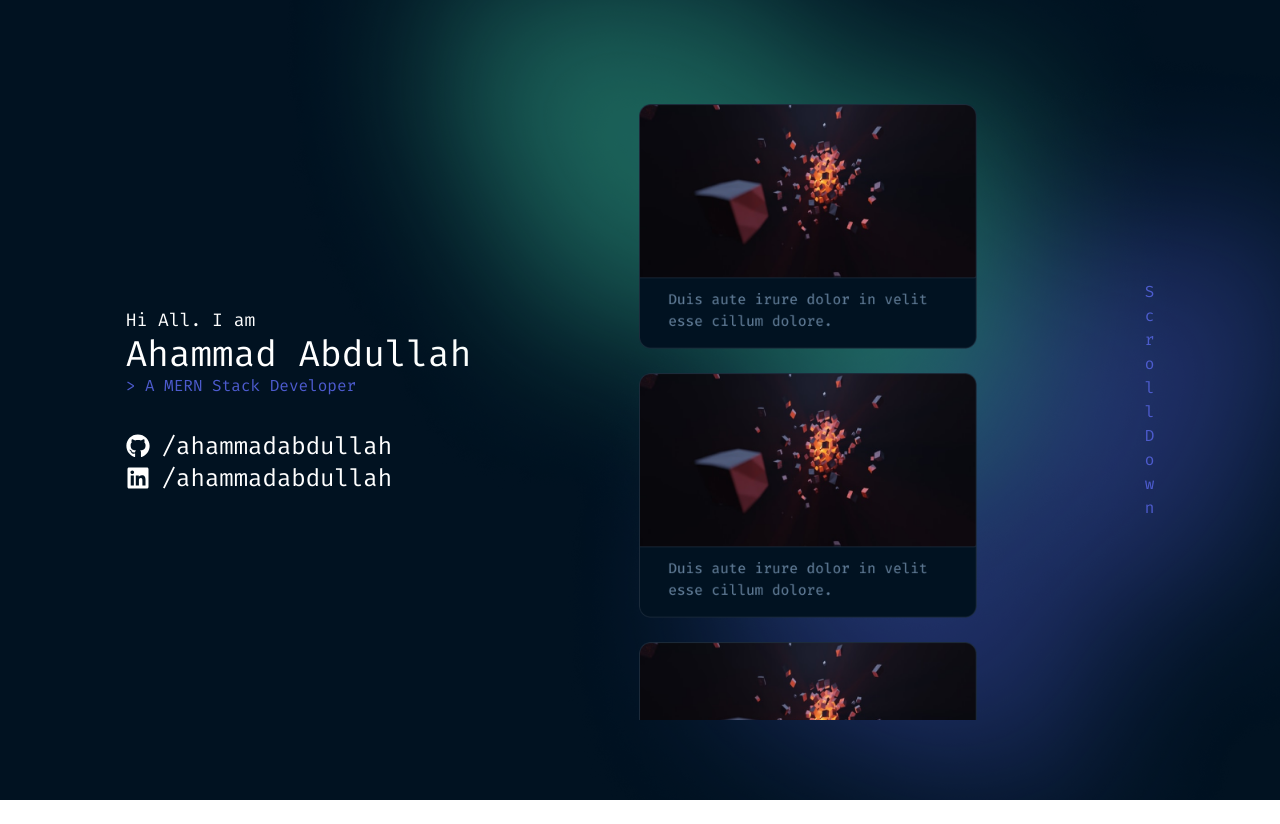
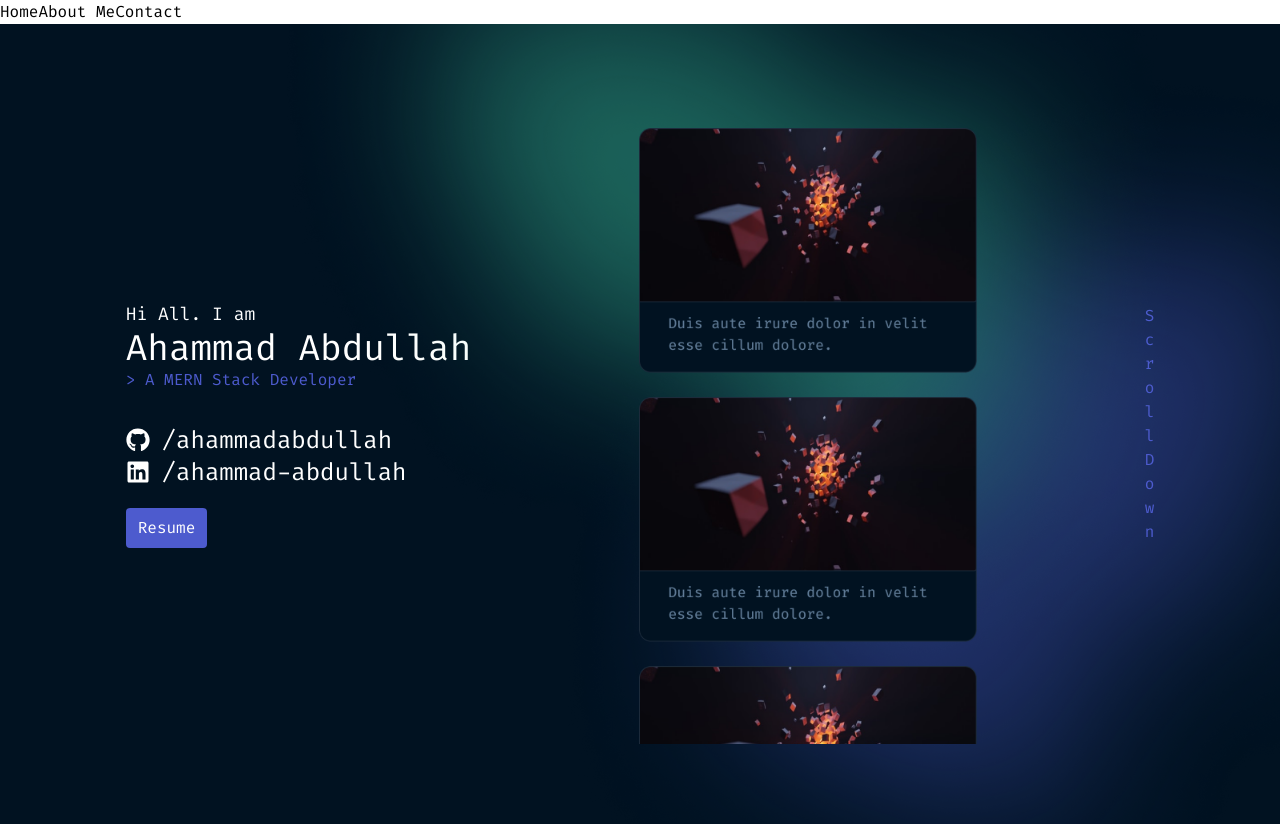
Before and after one commit to ahammadabdullah/portfolio, a React (Vite) app in the folder client/: page / in a window 1280 px wide. Before the commit the page ends 800 px from the top, so only its background shows below. Built offline with nearby package versions, Linux system fonts and the light colour scheme.

Commit message:
navbar added

```diff
--- /dev/null
+++ b/client/src/Components/Navbar.jsx
@@ -0,0 +1,13 @@
+import { NavLink } from "react-router-dom";
+
+const Navbar = () => {
+  return (
+    <div>
+      <NavLink to={"/"}>Home</NavLink>
+      <NavLink to={"/about-me"}>About Me</NavLink>
+      <NavLink to={"/contact"}>Contact</NavLink>
+    </div>
+  );
+};
+
+export default Navbar;
--- a/client/src/Components/Title.jsx
+++ b/client/src/Components/Title.jsx
@@ -1,6 +1,5 @@
 import { FaGithub, FaLinkedin } from "react-icons/fa";
-import { Link } from "react-router-dom";
-
+import resume from "../assets/_Resume Of Ahammad Abdullah.pdf";
 const Title = () => {
   return (
     <div className="text-white min-h-screen lg:min-h-0 flex flex-col justify-center">
@@ -24,9 +23,17 @@ const Title = () => {
             target="_blank"
             rel="noreferrer"
           >
-            <FaLinkedin /> <h3 className="pl-3">/ahammadabdullah</h3>
+            <FaLinkedin /> <h3 className="pl-3">/ahammad-abdullah</h3>
           </a>
         </div>
+      </div>
+      {/* download resume button  */}
+      <div>
+        <a href={resume} download={"resume_ahammadabdullah"}>
+          <button className="py-2 px-3 bg-highlight rounded mt-5 hover:bg-secondary">
+            Resume
+          </button>
+        </a>
       </div>
     </div>
   );
--- /dev/null
+++ b/client/src/Layout/LayoutV1.jsx
@@ -0,0 +1,13 @@
+import { Outlet } from "react-router-dom";
+import Navbar from "../Components/Navbar";
+
+const LayoutV1 = () => {
+  return (
+    <div>
+      <Navbar />
+      <Outlet />
+    </div>
+  );
+};
+
+export default LayoutV1;
--- /dev/null
+++ b/client/src/Pages/AboutMe.jsx
@@ -0,0 +1,9 @@
+const AboutMe = () => {
+  return (
+    <div>
+      <h3>About Me</h3>
+    </div>
+  );
+};
+
+export default AboutMe;
--- /dev/null
+++ b/client/src/Pages/Contact.jsx
@@ -0,0 +1,9 @@
+const Contact = () => {
+  return (
+    <div>
+      <h3>Contact Me </h3>
+    </div>
+  );
+};
+
+export default Contact;
--- a/client/src/index.css
+++ b/client/src/index.css
@@ -16,6 +16,9 @@
 /* Handle */
 ::-webkit-scrollbar-thumb {
     background-color: transparent;
+    /* background-color: #fff;
+    height: 40px;
+    border-radius: 12px; */
 }
 
 /* Handle on hover */
```
Also changed, not shown: client/src/Routes/Routes.jsx (+18 -1 lines), 1 other file (tests, documents, lock files or other folders).
